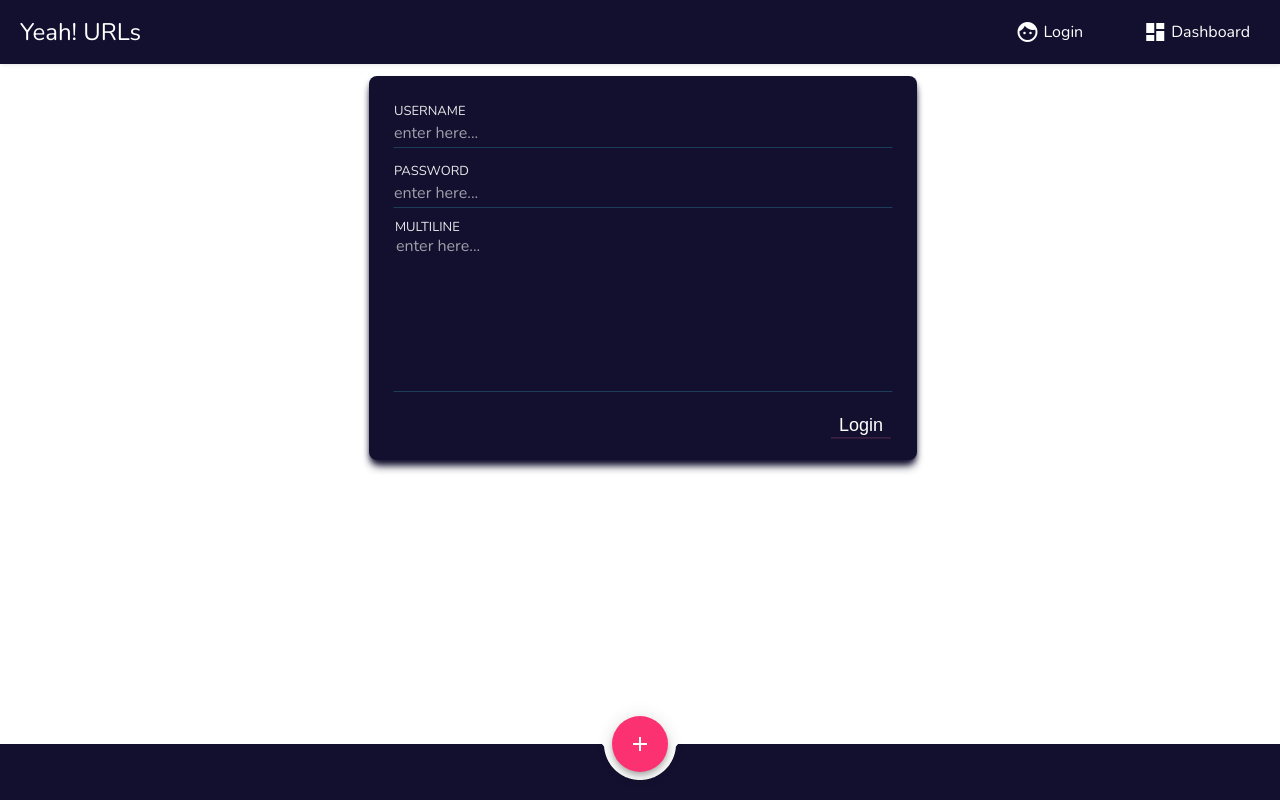
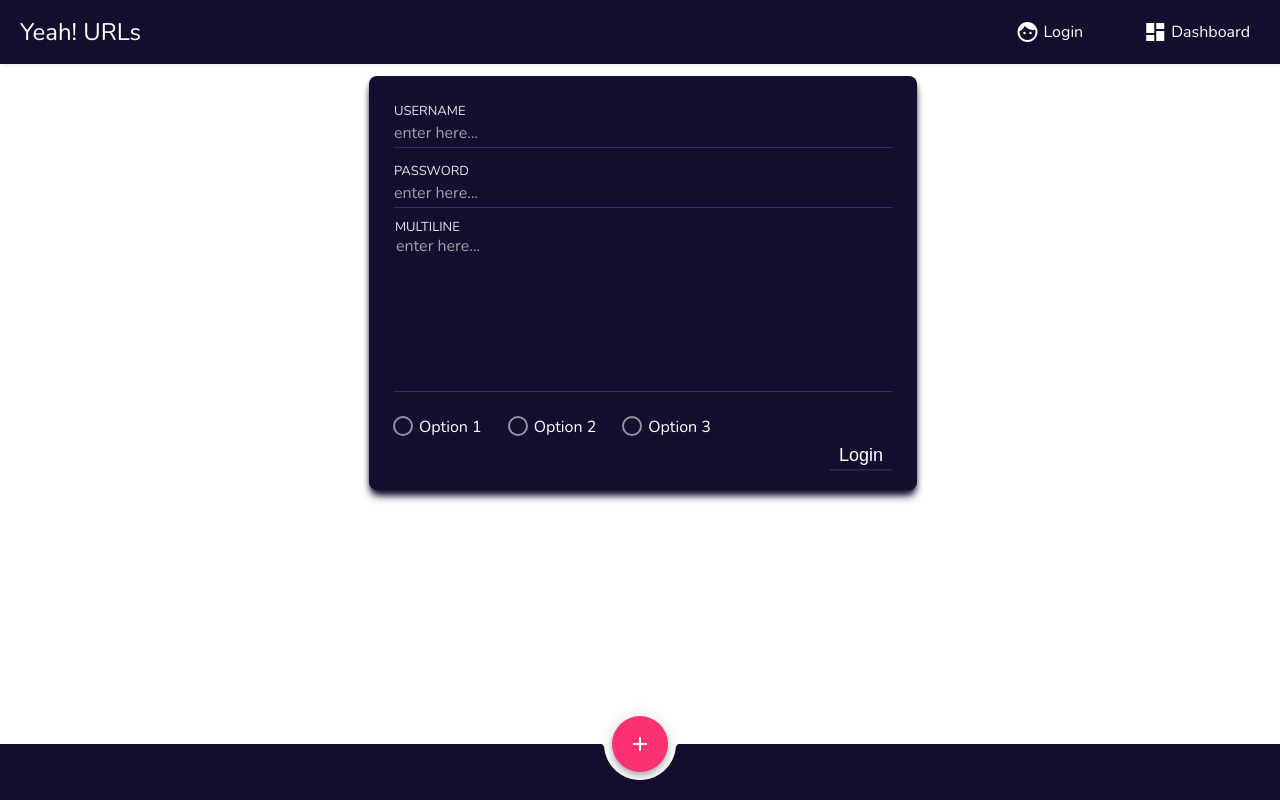
Before and after one commit to flashback2k14/Angular-Component-Playground, an Angular app: page /login in a window 1280 px wide. Built offline with nearby package versions, Linux system fonts and the light colour scheme.

Commit message:
implement custom radio buttons

```diff
--- a/src/app/atoms/button/component/yeah-button.component.css
+++ b/src/app/atoms/button/component/yeah-button.component.css
@@ -22,10 +22,10 @@ button::before {
   content: "";
   position: absolute;
   z-index: -1;
-  top: -4px;
-  bottom: -1px;
-  left: -2px;
-  right: -2px;
+  top: -5px;
+  bottom: -3px;
+  left: -3px;
+  right: -3px;
   background-color: #442244;
   transform-origin: bottom center;
   transform: scaleY(0.05);
--- a/src/app/atoms/input/component/yeah-input.component.ts
+++ b/src/app/atoms/input/component/yeah-input.component.ts
@@ -42,7 +42,7 @@ export class YeahInputComponent implements ControlValueAccessor {
     this._propagateChange = fn;
   }
 
-  private onChange(event) {
+  onChange(event: any) {
     this.inputValue = event.target.value;
     this._propagateChange(this.inputValue);
   }
--- a/src/app/atoms/radio-buttons/component/yeah-radio-buttons.component.css
+++ b/src/app/atoms/radio-buttons/component/yeah-radio-buttons.component.css
@@ -0,0 +1,75 @@
+*,
+*:before,
+*:after {
+  box-sizing: border-box;
+}
+
+@keyframes ripple {
+  0% {
+    box-shadow: 0px 0px 0px 1px rgba(0, 0, 0, 0);
+  }
+  50% {
+    box-shadow: 0px 0px 0px 15px rgba(0, 0, 0, 0.1);
+  }
+  100% {
+    box-shadow: 0px 0px 0px 15px rgba(0, 0, 0, 0);
+  }
+}
+
+.container {
+  display: flex;
+}
+
+.md-radio {
+  margin: 4px 0;
+}
+
+.md-radio .md-radio-inline {
+  display: inline-block;
+}
+
+.md-radio input[type="radio"] {
+  display: none;
+}
+
+.md-radio input[type="radio"]:checked + label:before {
+  border-color: hsla(341, 97%, 59%, 0.75);
+  animation: ripple 0.2s linear forwards;
+}
+.md-radio input[type="radio"]:checked + label:after {
+  transform: scale(1);
+}
+
+.md-radio label {
+  display: inline-block;
+  height: 20px;
+  position: relative;
+  padding: 0 26px;
+  margin-bottom: 0;
+  cursor: pointer;
+  vertical-align: bottom;
+}
+
+.md-radio label:before,
+.md-radio label:after {
+  position: absolute;
+  content: "";
+  border-radius: 50%;
+  transition: all 0.3s ease;
+  transition-property: transform, border-color;
+}
+.md-radio label:before {
+  left: 0;
+  top: 0;
+  width: 20px;
+  height: 20px;
+  border: 2px solid rgba(255, 255, 255, 0.54);
+}
+.md-radio label:after {
+  top: 5px;
+  left: 5px;
+  width: 10px;
+  height: 10px;
+  transform: scale(0);
+  background: hsla(341, 97%, 59%, 0.75);
+}
--- a/src/app/atoms/radio-buttons/component/yeah-radio-buttons.component.html
+++ b/src/app/atoms/radio-buttons/component/yeah-radio-buttons.component.html
@@ -1 +1,18 @@
-<div>radio button</div>
+<div class="container">
+  <div
+    *ngFor="let button of buttonItems"
+    class="md-radio md-radio-inline"
+    tabindex="{{ groupTabIndex }}"
+  >
+    <input
+      id="{{ button.id }}"
+      type="radio"
+      name="md-radio-group"
+      value="{{ button.value }}"
+      [checked]="button.isChecked"
+      (change)="onChange($event)"
+      (keyup)="onChange($event)"
+    />
+    <label for="{{ button.id }}">{{ button.text }}</label>
+  </div>
+</div>
--- a/src/app/atoms/radio-buttons/component/yeah-radio-buttons.component.ts
+++ b/src/app/atoms/radio-buttons/component/yeah-radio-buttons.component.ts
@@ -1,8 +1,39 @@
-import { Component } from "@angular/core";
+import { Component, Input, forwardRef } from "@angular/core";
+import { ControlValueAccessor, NG_VALUE_ACCESSOR } from "@angular/forms";
 
 @Component({
   selector: "yeah-radio-buttons",
   templateUrl: "./yeah-radio-buttons.component.html",
-  styleUrls: ["./yeah-radio-buttons.component.css"]
+  styleUrls: ["./yeah-radio-buttons.component.css"],
+  providers: [
+    {
+      provide: NG_VALUE_ACCESSOR,
+      useExisting: forwardRef(() => YeahRadioButtonsComponent),
+      multi: true
+    }
+  ]
 })
-export class YeahRadioButtonsComponent {}
+export class YeahRadioButtonsComponent implements ControlValueAccessor {
+  @Input() groupTabIndex: string;
+  @Input() buttonItems: Array<any>;
+  inputValue: string;
+
+  private _propagateChange = (_: any) => {};
+
+  writeValue(obj: any): void {
+    if (obj) {
+      this.inputValue = obj;
+    }
+  }
+  registerOnChange(fn: any): void {
+    this._propagateChange = fn;
+  }
+
+  onChange(event: any) {
+    this.inputValue = event.target.value;
+    this._propagateChange(this.inputValue);
+  }
+
+  registerOnTouched(fn: any): void {}
+  setDisabledState?(isDisabled: boolean): void {}
+}
--- a/src/app/atoms/radio-buttons/yeah-radio-buttons.module.ts
+++ b/src/app/atoms/radio-buttons/yeah-radio-buttons.module.ts
@@ -1,8 +1,10 @@
 import { NgModule } from "@angular/core";
+import { CommonModule } from "@angular/common";
 import { YeahRadioButtonsComponent } from "./component/yeah-radio-buttons.component";
 
 @NgModule({
   declarations: [YeahRadioButtonsComponent],
-  exports: [YeahRadioButtonsComponent]
+  imports: [CommonModule],
+  exports: [CommonModule, YeahRadioButtonsComponent]
 })
 export class YeahRadioButtonsModule {}
--- a/src/app/atoms/textarea/component/yeah-textarea.component.ts
+++ b/src/app/atoms/textarea/component/yeah-textarea.component.ts
@@ -42,7 +42,7 @@ export class YeahTextareaComponent implements ControlValueAccessor {
     this._propagateChange = fn;
   }
 
-  private onChange(event) {
+  onChange(event: any) {
     this.inputValue = event.target.value;
     this._propagateChange(this.inputValue);
   }
--- a/src/app/core/services/data.service.ts
+++ b/src/app/core/services/data.service.ts
@@ -15,6 +15,29 @@ export class DataService {
         route: "dashboard",
         iconName: "dashboard",
         name: "Dashboard"
+      }
+    ];
+  }
+
+  getRadioButtonOptions(): Array<any> {
+    return [
+      {
+        id: "rb1",
+        text: "Option 1",
+        value: "op1",
+        isChecked: false
+      },
+      {
+        id: "rb2",
+        text: "Option 2",
+        value: "op2",
+        isChecked: false
+      },
+      {
+        id: "rb3",
+        text: "Option 3",
+        value: "op3",
+        isChecked: false
       }
     ];
   }
--- a/src/app/pages/login/component/yeah-login.component.html
+++ b/src/app/pages/login/component/yeah-login.component.html
@@ -27,6 +27,12 @@
       name="area"
       ngModel
     ></yeah-textarea>
+    <yeah-radio-buttons
+      groupTabIndex="4"
+      [buttonItems]="optionButtonItems"
+      name="options"
+      ngModel
+    ></yeah-radio-buttons>
     <yeah-button type="submit">Login</yeah-button>
   </form>
 </div>
--- a/src/app/pages/login/component/yeah-login.component.ts
+++ b/src/app/pages/login/component/yeah-login.component.ts
@@ -1,4 +1,5 @@
 import { Component } from "@angular/core";
+import { DataService } from "../../../core/services/data.service";
 
 @Component({
   selector: "yeah-login",
@@ -6,6 +7,12 @@ import { Component } from "@angular/core";
   styleUrls: ["./yeah-login.component.css"]
 })
 export class YeahLoginComponent {
+  optionButtonItems: Array<any>;
+
+  constructor(private _dataService: DataService) {
+    this.optionButtonItems = this._dataService.getRadioButtonOptions();
+  }
+
   submit($event: any): void {
     alert(JSON.stringify($event, null, 2));
   }
--- a/src/app/pages/login/login.module.ts
+++ b/src/app/pages/login/login.module.ts
@@ -3,6 +3,7 @@ import { CommonModule } from "@angular/common";
 
 import { YeahInputModule } from "../../atoms/input/yeah-input.module";
 import { YeahTextareaModule } from "../../atoms/textarea/yeah-textarea.module";
+import { YeahRadioButtonsModule } from "../../atoms/radio-buttons/yeah-radio-buttons.module";
 import { YeahButtonModule } from "../../atoms/button/yeah-button.module";
 
 import { YeahLoginComponent } from "./component/yeah-login.component";
@@ -15,6 +16,7 @@ import { YeahLoginComponent } from "./component/yeah-login.component";
     // LoginRouterModule,
     YeahInputModule,
     YeahTextareaModule,
+    YeahRadioButtonsModule,
     YeahButtonModule
   ],
   exports: [CommonModule, YeahLoginComponent]
```
